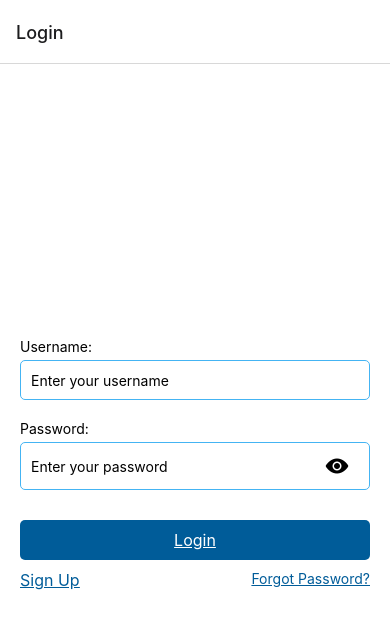
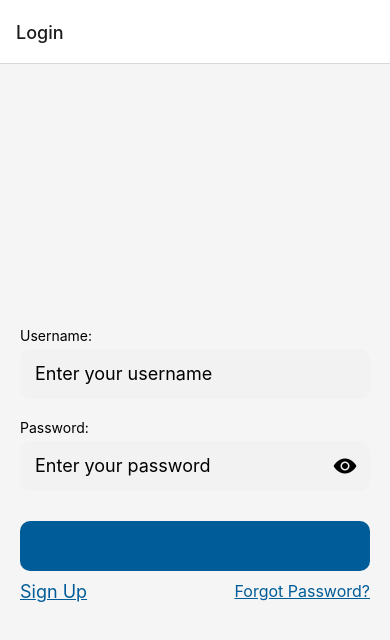
Before and after one commit to KlajdiGashi/TravelQuest, a React Native app in the folder FrontEnd/: screen /Login in a window 390 px wide. Shown: the top 640 px of the page. Built offline with nearby package versions, Linux system fonts and the light colour scheme.

Commit message:
Created a Folder for the screens and formmated some code

```diff
--- a/FrontEnd/App.js
+++ b/FrontEnd/App.js
@@ -1,9 +1,9 @@
 import React from 'react';
 import { NavigationContainer } from '@react-navigation/native';
 import { createNativeStackNavigator } from '@react-navigation/native-stack';
-import LoginScreen from './LoginScreen';
-import SignupScreen from './SignupScreen';
-import ForgotPasswordScreen from './ForgotPasswordScreen';
+import LoginScreen from './Screens/LoginScreen';
+import SignupScreen from './Screens/SignupScreen';
+import ForgotPasswordScreen from './Screens/ForgotPasswordScreen';
 
 const Stack = createNativeStackNavigator();
 
--- a/FrontEnd/LoginScreen.js
+++ /dev/null
@@ -1,163 +0,0 @@
-  import React, { useState } from 'react';
-  import { StyleSheet, Text, View, TextInput, TouchableOpacity } from 'react-native';
-  import { Ionicons } from '@expo/vector-icons';
-
-  export default function LoginScreen({ navigation }) {
-    const [username, setUsername] = useState('');
-    const [password, setPassword] = useState('');
-    const [showPassword, setShowPassword] = useState(false);
-
-    const handleLogin = () => {
-      // API here (Very important)
-
-      if(username.trim()=== 'admin' || password.trim() === 'password'){
-        navigation.navigate('MainView');
-      } else {
-        alert("Invalid username or password. Please try again.")
-      }
-    };
-
-    const handleSignup = () => {
-      navigation.navigate('Signup');
-    };
-    const handleForgotPassword = () => {
-      navigation.navigate('ForgotPassword');
-    };
-
-    return (
-      <View style={styles.container}>
-        {/* Logo Placeholder */}
-        <View style={styles.logoContainer}>
-          {/* Add your logo component here */}
-        </View>
-        <View style={styles.inputContainer}>
-          <Text style={styles.label}>Username:</Text>
-          <TextInput
-            style={styles.input}
-            onChangeText={setUsername}
-            value={username}
-            placeholder="Enter your username"
-            autoCapitalize="none"
-          />
-        </View>
-        <View style={styles.inputContainer}>
-          <Text style={styles.label}>Password:</Text>
-          <View style={styles.passwordContainer}>
-            <TextInput
-              style={styles.passwordInput}
-              onChangeText={setPassword}
-              value={password}
-              placeholder="Enter your password"
-              secureTextEntry={!showPassword}
-            />
-            <TouchableOpacity onPress={() => setShowPassword(!showPassword)} style={styles.eyeIcon}>
-              <Ionicons name={showPassword ? 'eye-off' : 'eye'} size={24} color="black" />
-            </TouchableOpacity>
-          </View>
-        </View>
-        <TouchableOpacity onPress={handleLogin} style={styles.loginButton}>
-         <Text style={[styles.buttonText, { color: '#fff' }]}>Login</Text>
-        </TouchableOpacity>
-        <View style={styles.buttonContainer}>
-          <TouchableOpacity onPress={handleSignup} style={styles.buttonText}>
-            <Text style={styles.buttonText}>Sign Up</Text>
-          </TouchableOpacity>
-          <TouchableOpacity onPress={handleForgotPassword}>
-            <Text style={styles.forgotPasswordText}>Forgot Password?</Text>
-          </TouchableOpacity>
-        </View>
-      </View>
-    );
-  }
-
-  const styles = StyleSheet.create({
-    container: {
-      flex: 1,
-      backgroundColor: 'white',
-      alignItems: 'center',
-      justifyContent: 'center',
-      paddingHorizontal: 20,
-    },
-    logoContainer: {
-      marginBottom: 20,
-    },
-    inputContainer: {
-      width: '100%',
-      marginBottom: 20,
-    },
-    label: {
-      marginBottom: 5,
-    },
-    input: {
-      width: '100%',
-      height: 40,
-      borderWidth: 1,
-      borderColor: '#44B4F3',
-      borderRadius: 5,
-      paddingHorizontal: 10,
-      color: 'black',
-      backgroundColor: 'white',
-    },
-    passwordContainer: {
-      flexDirection: 'row',
-      alignItems: 'center',
-      borderColor: '#44B4F3',
-      borderWidth: 1,
-      borderRadius: 5,
-      paddingHorizontal: 10,
-    },
-    passwordInput: {
-      flex: 1,
-      height: 40,
-      color: 'black',
-      backgroundColor: 'white',
-    },
-    eyeIcon: {
-      padding: 10,
-    },
-    buttonContainer: {
-      flexDirection: 'row',
-      justifyContent: 'space-between',
-      alignItems: 'center',
-      width: '100%',
-      marginTop: 10,
-    },
-    buttonText: {
-      color: '#005C99',
-      textDecorationLine: 'underline',
-      fontSize: 16,
-    },
-    buttonContainer: {
-      flexDirection: 'row',
-      justifyContent: 'space-between',
-      width: '100%',
-      marginTop: 10,
-    },
-    loginButton: {
-      backgroundColor: '#005C99',
-      width: '100%',
-      height: 40,
-      justifyContent: 'center',
-      alignItems: 'center',
-      borderRadius: 5,
-      marginTop: 10,
-      textDecorationLine:'none'
-    },
-    forgotPasswordText: {
-      color: '#005C99',
-      textDecorationLine: 'underline',
-    },
-    footer: {
-      flexDirection: 'row',
-      justifyContent: 'space-around',
-      alignItems: 'center',
-      marginTop: 20,
-    },
-    footerIcon: {
-      padding: 10,
-    },
-    footerText: {
-      color: 'black',
-      fontSize: 16,
-    },
-  });
--- a/FrontEnd/ForgotPasswordScreen.js
+++ b/FrontEnd/Screens/ForgotPasswordScreen.js
@@ -54,7 +54,7 @@ export default function ForgotPasswordScreen({ navigation }) {
         <View style={styles.inputContainer}>
           <Text style={styles.label}>Enter your username:</Text>
           <TextInput
-            style={styles.input}
+            style={[styles.input, { backgroundColor: '#F2F2F2', borderRadius: 10 }]}
             onChangeText={setUsername}
             value={username}
             placeholder="Username"
@@ -69,7 +69,7 @@ export default function ForgotPasswordScreen({ navigation }) {
           <Text style={styles.animationText}>{animationText}</Text>
           <Text style={styles.verificationSentText}>{verificationSentText}</Text>
           <TextInput
-            style={styles.input}
+            style={[styles.input, { backgroundColor: '#F2F2F2', borderRadius: 10 }]}
             onChangeText={setVerificationCode}
             value={verificationCode}
             placeholder="Enter Verification Code"
@@ -85,9 +85,9 @@ export default function ForgotPasswordScreen({ navigation }) {
       {showNewPasswordView && (
         <View style={styles.inputContainer}>
           <Text style={styles.label}>New Password:</Text>
-          <View style={styles.passwordContainer}>
+          <View style={[styles.passwordContainer, { backgroundColor: '#F2F2F2', borderRadius: 10 }]}>
             <TextInput
-              style={styles.passwordInput}
+              style={[styles.passwordInput, { backgroundColor: '#F2F2F2' }]}
               onChangeText={setNewPassword}
               value={newPassword}
               placeholder="Enter new password"
@@ -98,9 +98,9 @@ export default function ForgotPasswordScreen({ navigation }) {
             </TouchableOpacity>
           </View>
           <Text style={styles.label}>Confirm Password:</Text>
-          <View style={styles.passwordContainer}>
+          <View style={[styles.passwordContainer, { backgroundColor: '#F2F2F2', borderRadius: 10 }]}>
             <TextInput
-              style={styles.passwordInput}
+              style={[styles.passwordInput, { backgroundColor: '#F2F2F2' }]}
               onChangeText={setConfirmPassword}
               value={confirmPassword}
               placeholder="Confirm new password"
@@ -134,18 +134,16 @@ const styles = StyleSheet.create({
   },
   input: {
     height: 40,
-    borderWidth: 1,
-    borderColor: '#44B4F3',
-    borderRadius: 5,
+    backgroundColor: '#F2F2F2',
+    borderRadius: 10,
     paddingHorizontal: 10,
     marginBottom: 10,
   },
   passwordContainer: {
     flexDirection: 'row',
     alignItems: 'center',
-    borderColor: '#44B4F3',
-    borderWidth: 1,
-    borderRadius: 5,
+    backgroundColor: '#F2F2F2',
+    borderRadius: 10,
     paddingHorizontal: 10,
     marginBottom: 10,
   },
@@ -161,7 +159,7 @@ const styles = StyleSheet.create({
     height: 40,
     justifyContent: 'center',
     alignItems: 'center',
-    borderRadius: 5,
+    borderRadius: 10,
     marginTop: 10,
   },
   resendButton: {
--- /dev/null
+++ b/FrontEnd/Screens/LoginScreen.js
@@ -0,0 +1,139 @@
+import React, { useState } from 'react';
+import { StyleSheet, Text, View, TextInput, TouchableOpacity } from 'react-native';
+import { Ionicons } from '@expo/vector-icons';
+
+export default function LoginScreen({ navigation }) {
+  const [username, setUsername] = useState('');
+  const [password, setPassword] = useState('');
+  const [showPassword, setShowPassword] = useState(false);
+
+  const handleLogin = () => {
+    // API here (Very important)
+
+    if (username.trim() === 'admin' || password.trim() === 'password') {
+      navigation.navigate('MainView');
+    } else {
+      alert('Invalid username or password. Please try again.');
+    }
+  };
+
+  const handleSignup = () => {
+    navigation.navigate('Signup');
+  };
+  const handleForgotPassword = () => {
+    navigation.navigate('ForgotPassword');
+  };
+
+  return (
+    <View style={styles.container}>
+      {/* Logo Placeholder */}
+      <View style={styles.logoContainer}>
+        {/*  logo component  */}
+      </View>
+      <View style={styles.inputContainer}>
+        <Text style={styles.label}>Username:</Text>
+        <TextInput
+          style={[styles.input, { backgroundColor: '#F2F2F2' }]}
+          onChangeText={setUsername}
+          value={username}
+          placeholder="Enter your username"
+          autoCapitalize="none"
+        />
+      </View>
+      <View style={styles.inputContainer}>
+        <Text style={styles.label}>Password:</Text>
+        <View style={[styles.passwordContainer, { backgroundColor: '#F2F2F2' }]}>
+          <TextInput
+            style={[styles.passwordInput, { backgroundColor: '#F2F2F2' }]}
+            onChangeText={setPassword}
+            value={password}
+            placeholder="Enter your password"
+            secureTextEntry={!showPassword}
+          />
+          <TouchableOpacity onPress={() => setShowPassword(!showPassword)} style={styles.eyeIcon}>
+            <Ionicons name={showPassword ? 'eye-off' : 'eye'} size={24} color="black" />
+          </TouchableOpacity>
+        </View>
+      </View>
+      <TouchableOpacity onPress={handleLogin} style={styles.loginButton}>
+        <Text style={styles.buttonText}>Login</Text>
+      </TouchableOpacity>
+      <View style={styles.buttonContainer}>
+        <TouchableOpacity onPress={handleSignup}>
+          <Text style={styles.buttonText}>Sign Up</Text>
+        </TouchableOpacity>
+        <TouchableOpacity onPress={handleForgotPassword}>
+          <Text style={styles.forgotPasswordText}>Forgot Password?</Text>
+        </TouchableOpacity>
+      </View>
+    </View>
+  );
+}
+
+const styles = StyleSheet.create({
+  container: {
+    flex: 1,
+    backgroundColor: '#F5F5F5',
+    alignItems: 'center',
+    justifyContent: 'center',
+    paddingHorizontal: 20,
+  },
+  logoContainer: {
+    marginBottom: 20,
+  },
+  inputContainer: {
+    width: '100%',
+    marginBottom: 20,
+  },
+  label: {
+    marginBottom: 5,
+  },
+  input: {
+    width: '100%',
+    height: 50,
+    borderRadius: 10,
+    paddingHorizontal: 15,
+    backgroundColor: 'white',
+    fontSize: 18,
+  },
+  passwordContainer: {
+    flexDirection: 'row',
+    alignItems: 'center',
+    borderRadius: 10,
+    paddingHorizontal: 15,
+    backgroundColor: 'white',
+  },
+  passwordInput: {
+    flex: 1,
+    height: 50,
+    fontSize: 18,
+  },
+  eyeIcon: {
+    padding: 10,
+  },
+  buttonContainer: {
+    flexDirection: 'row',
+    justifyContent: 'space-between',
+    width: '100%',
+    marginTop: 10,
+  },
+  buttonText: {
+    color: '#005C99',
+    textDecorationLine: 'underline',
+    fontSize: 18,
+  },
+  loginButton: {
+    backgroundColor: '#005C99',
+    width: '100%',
+    height: 50,
+    justifyContent: 'center',
+    alignItems: 'center',
+    borderRadius: 10,
+    marginTop: 10,
+  },
+  forgotPasswordText: {
+    color: '#005C99',
+    textDecorationLine: 'underline',
+    fontSize: 16,
+  },
+});
--- a/FrontEnd/SignupScreen.js
+++ b/FrontEnd/Screens/SignupScreen.js
@@ -26,7 +26,7 @@ export default function SignupScreen({ navigation }) {
       <View style={styles.inputContainer}>
         <Text style={styles.label}>Name:</Text>
         <TextInput
-          style={styles.input}
+          style={[styles.input, { backgroundColor: '#F2F2F2', borderRadius: 10 }]}
           onChangeText={setName}
           value={name}
           placeholder="Enter your name"
@@ -35,7 +35,7 @@ export default function SignupScreen({ navigation }) {
       <View style={styles.inputContainer}>
         <Text style={styles.label}>Number:</Text>
         <TextInput
-          style={styles.input}
+          style={[styles.input, { backgroundColor: '#F2F2F2', borderRadius: 10 }]}
           onChangeText={setNumber}
           value={number}
           placeholder="Enter your number"
@@ -44,9 +44,9 @@ export default function SignupScreen({ navigation }) {
       </View>
       <View style={styles.inputContainer}>
         <Text style={styles.label}>Password:</Text>
-        <View style={styles.passwordContainer}>
+        <View style={[styles.passwordContainer, { backgroundColor: '#F2F2F2', borderRadius: 10 }]}>
           <TextInput
-            style={styles.passwordInput}
+            style={[styles.passwordInput, { backgroundColor: '#F2F2F2' }]}
             onChangeText={setPassword}
             value={password}
             placeholder="Enter your password"
@@ -59,9 +59,9 @@ export default function SignupScreen({ navigation }) {
       </View>
       <View style={styles.inputContainer}>
         <Text style={styles.label}>Confirm Password:</Text>
-        <View style={styles.passwordContainer}>
+        <View style={[styles.passwordContainer, { backgroundColor: '#F2F2F2', borderRadius: 10 }]}>
           <TextInput
-            style={styles.passwordInput}
+            style={[styles.passwordInput, { backgroundColor: '#F2F2F2' }]}
             onChangeText={setConfirmPassword}
             value={confirmPassword}
             placeholder="Confirm your password"
@@ -72,7 +72,7 @@ export default function SignupScreen({ navigation }) {
           </TouchableOpacity>
         </View>
       </View>
-      <TouchableOpacity onPress={handleSignup} style={styles.signupButton}>
+      <TouchableOpacity onPress={handleSignup} style={[styles.signupButton, { borderRadius: 10 }]}>
         <Text style={styles.buttonText}>Sign Up</Text>
       </TouchableOpacity>
     </View>
@@ -97,17 +97,15 @@ const styles = StyleSheet.create({
   input: {
     width: '100%',
     height: 40,
-    borderWidth: 1,
-    borderColor: '#44B4F3', // Updated color to match LoginScreen
-    borderRadius: 5,
+    backgroundColor: '#F2F2F2',
+    borderRadius: 10,
     paddingHorizontal: 10,
   },
   passwordContainer: {
     flexDirection: 'row',
     alignItems: 'center',
-    borderColor: '#44B4F3', // Updated color to match LoginScreen
-    borderWidth: 1,
-    borderRadius: 5,
+    backgroundColor: '#F2F2F2',
+    borderRadius: 10,
     paddingHorizontal: 10,
   },
   passwordInput: {
@@ -118,12 +116,12 @@ const styles = StyleSheet.create({
     padding: 10,
   },
   signupButton: {
-    backgroundColor: '#005C99', // Updated color to match LoginScreen
+    backgroundColor: '#005C99',
     width: '100%',
     height: 40,
     justifyContent: 'center',
     alignItems: 'center',
-    borderRadius: 5,
+    borderRadius: 10,
     marginTop: 10,
   },
   buttonText: {
--- a/FrontEnd/package.json
+++ b/FrontEnd/package.json
@@ -16,6 +16,7 @@
     "@react-navigation/native-stack": "^6.9.26",
     "@react-navigation/stack": "^6.3.29",
     "expo": "^50.0.14",
+    "expo-font": "^11.10.3",
     "expo-status-bar": "~1.11.1",
     "react": "18.2.0",
     "react-dom": "18.2.0",
```
Also changed, not shown: FrontEnd/Screens/Footer.js (renamed from FrontEnd/Footer.js), FrontEnd/Screens/MainView.js (added), 1 other file (tests, documents, lock files or other folders).
